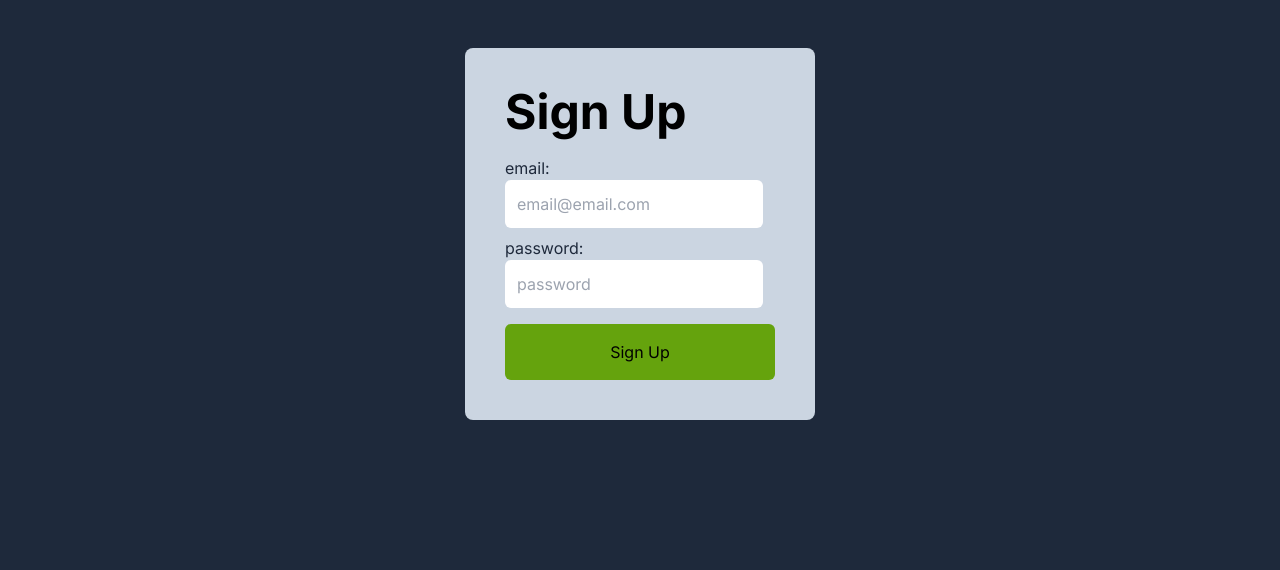
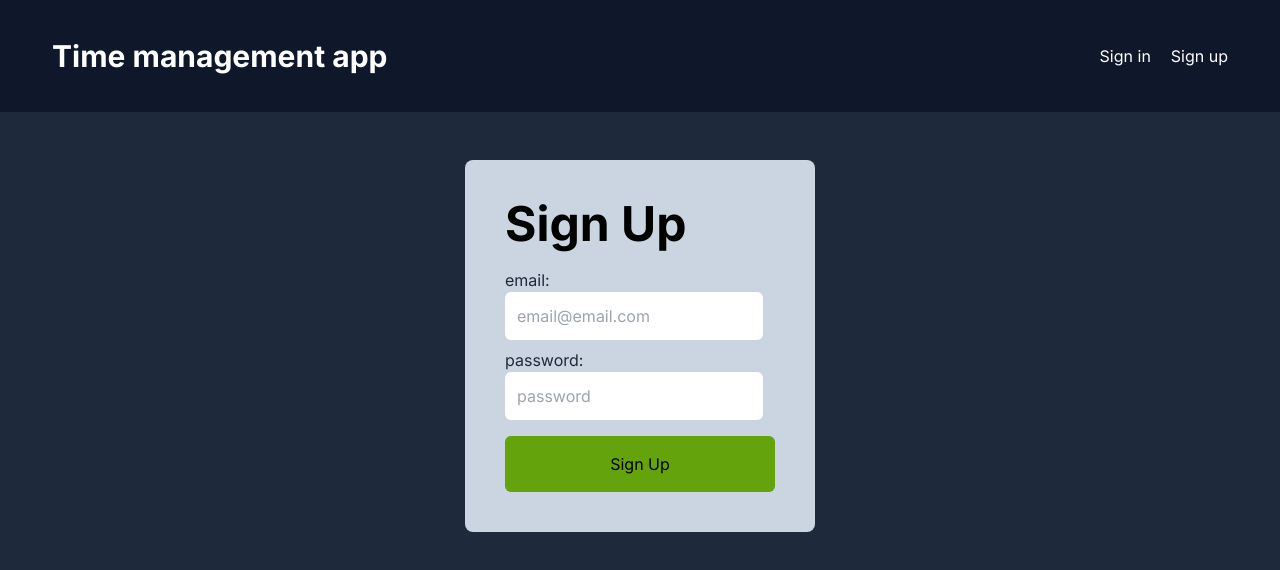
Before and after one commit to dawidwojtaszek/Time-management-app, a Next.js app: page /sign-up in a window 1280 px wide. Shown: the top 570 px of the page. Built offline with nearby package versions, Linux system fonts and the light colour scheme; no server answers.

Commit message:
add header component

```diff
--- /dev/null
+++ b/src/app/components/header.jsx
@@ -0,0 +1,24 @@
+import Link from "next/link";
+const Header = () => {
+  return (
+    <header className="w-full bg-slate-900 text-white flex justify-center h-28">
+      <div className=" px-3 items-center w-[1200px] h-full flex justify-between">
+        <h1 className="font-bold text-3xl">Time management app</h1>
+        <nav>
+          <ul>
+            <li>
+              <Link href="/sign-in" className=" ml-5">
+                Sign in
+              </Link>
+              <Link href="/sign-up" className=" ml-5">
+                Sign up
+              </Link>
+            </li>
+          </ul>
+        </nav>
+      </div>
+    </header>
+  );
+};
+
+export default Header;
--- a/src/app/layout.js
+++ b/src/app/layout.js
@@ -1,5 +1,6 @@
 import { Inter } from "next/font/google";
 import "./globals.css";
+import Header from "./components/header";
 const inter = Inter({ subsets: ["latin"] });
 
 export const metadata = {
@@ -11,6 +12,7 @@ export default function RootLayout({ children }) {
   return (
     <html lang="en">
       <body className={`bg-slate-800 text-white ${inter.className}`}>
+        <Header />
         {children}
       </body>
     </html>
--- a/src/app/sign-in/page.jsx
+++ b/src/app/sign-in/page.jsx
@@ -1,6 +1,7 @@
 const SignIn = () => (
   <div className="flex justify-center mt-12">
     <div className=" flex flex-col bg-slate-300 text-black w-[350px] h-min-[350px] rounded-lg p-10">
+      <form className="flex flex-col">
         <span className="font-bold text-5xl mb-5">Sign In</span>
         <label className="text-slate-800">
           email:
@@ -21,6 +22,7 @@ const SignIn = () => (
         <button className="w-full py-4 bg-lime-600 rounded-md mt-2">
           Sign In
         </button>
+      </form>
     </div>
   </div>
 );
--- a/src/app/sign-up/page.jsx
+++ b/src/app/sign-up/page.jsx
@@ -1,14 +1,22 @@
 "use client";
 import { useState } from "react";
+import { auth } from "../config/firebase";
+import { createUserWithEmailAndPassword } from "firebase/auth";
 const SignUp = () => {
   const [email, setEmail] = useState("");
   const [password, setPassword] = useState("");
-  const handleSubmit = () => {
-    console.log(email, password);
+  const handleSubmit = (e) => {
+    e.preventDefault();
+    createUserWithEmailAndPassword(auth, email, password)
+      .then((cred) => console.log(cred))
+      .then(setEmail(""))
+      .then(setPassword(""))
+      .catch((error) => console.error(error));
   };
   return (
     <div className="flex justify-center mt-12">
       <div className=" flex flex-col bg-slate-300 text-black w-[350px] h-min-[350px] rounded-lg p-10">
+        <form className="flex flex-col" onSubmit={handleSubmit}>
           <span className="font-bold text-5xl mb-5">Sign Up</span>
           <label className="text-slate-800">
             email:
@@ -17,6 +25,7 @@ const SignUp = () => {
               type="email"
               placeholder="email@email.com"
               onChange={(e) => setEmail(e.target.value)}
+              value={email}
             />
           </label>
           <label className=" text-slate-800 ">
@@ -26,6 +35,7 @@ const SignUp = () => {
               className="p-3 rounded-md mb-2"
               placeholder="password"
               onChange={(e) => setPassword(e.target.value)}
+              value={password}
             />
           </label>
           {/* <label className=" text-slate-800 ">
@@ -38,10 +48,11 @@ const SignUp = () => {
         </label> */}
           <button
             className="w-full py-4 bg-lime-600 rounded-md mt-2"
-          onClick={handleSubmit}
+            type="submit"
           >
             Sign Up
           </button>
+        </form>
       </div>
     </div>
   );
```
Lines whose indentation alone changed are shown as unchanged.
